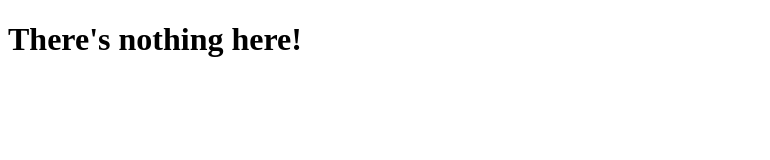
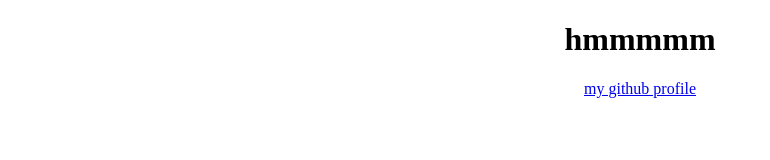
Before and after one commit to Daishitie/Daishitie.github.io, a plain HTML site: page index.html in a window 1280 px wide. Shown: the whole page, without its empty margins (0-770 px from the left). Drawn offline with Linux system fonts and the light colour scheme.

Commit message:
Initial Commit

```diff
--- a/index.html
+++ b/index.html
@@ -1,11 +1,12 @@
 <!DOCTYPE html>
 <html>
-	<head>
-		<title>Twiistrz</title>
-	</head>
-	<body>
+<head>
+	<title>Twiistrz</title>
+</head>
+<body style="text-align: center;">
 
-		<h1>There's nothing here!</h1>
+	<h1>hmmmmm</h1>
+	<a href="https://github.com/Twiistrz">my github profile</a>
 
-	</body>
+</body>
 </html>
```
